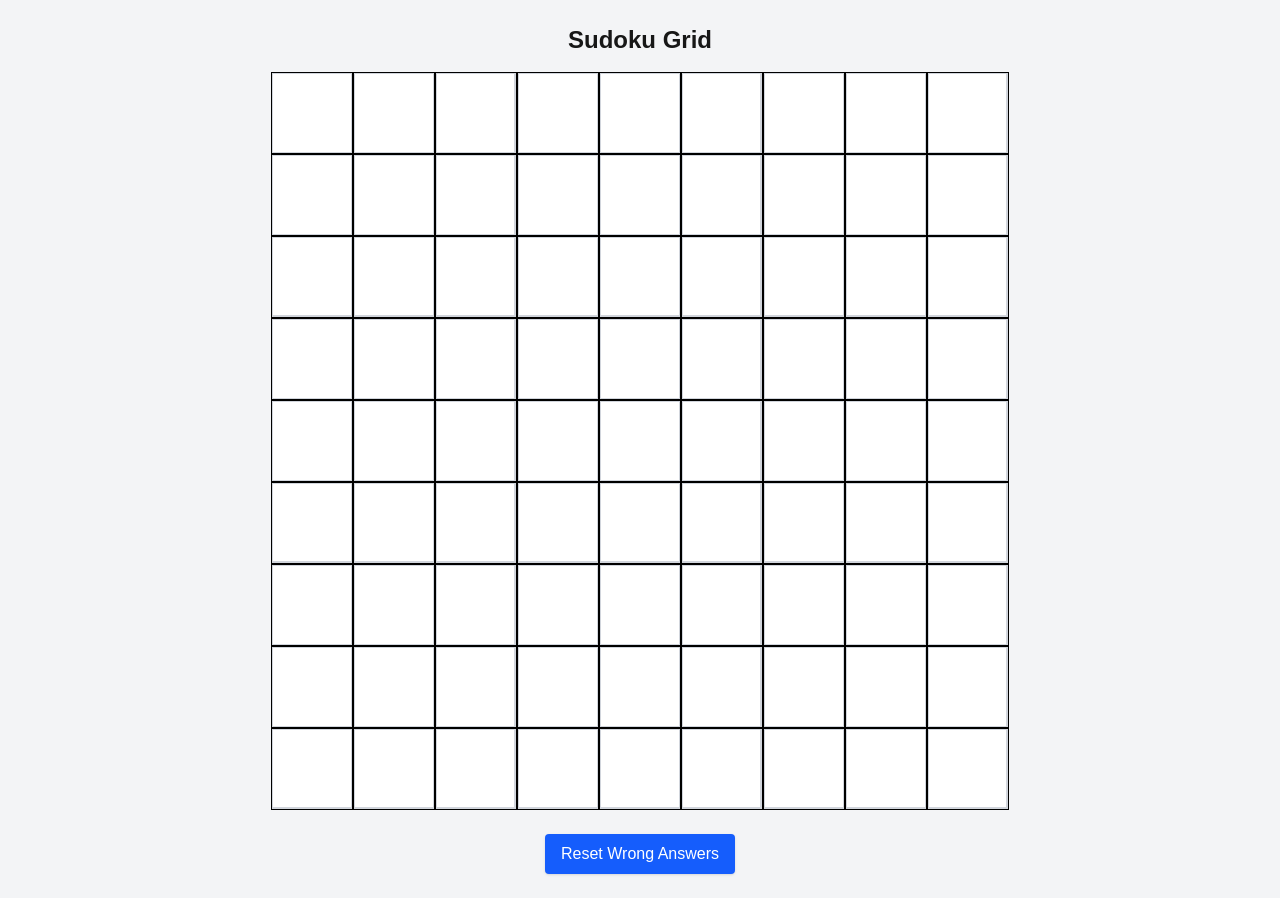
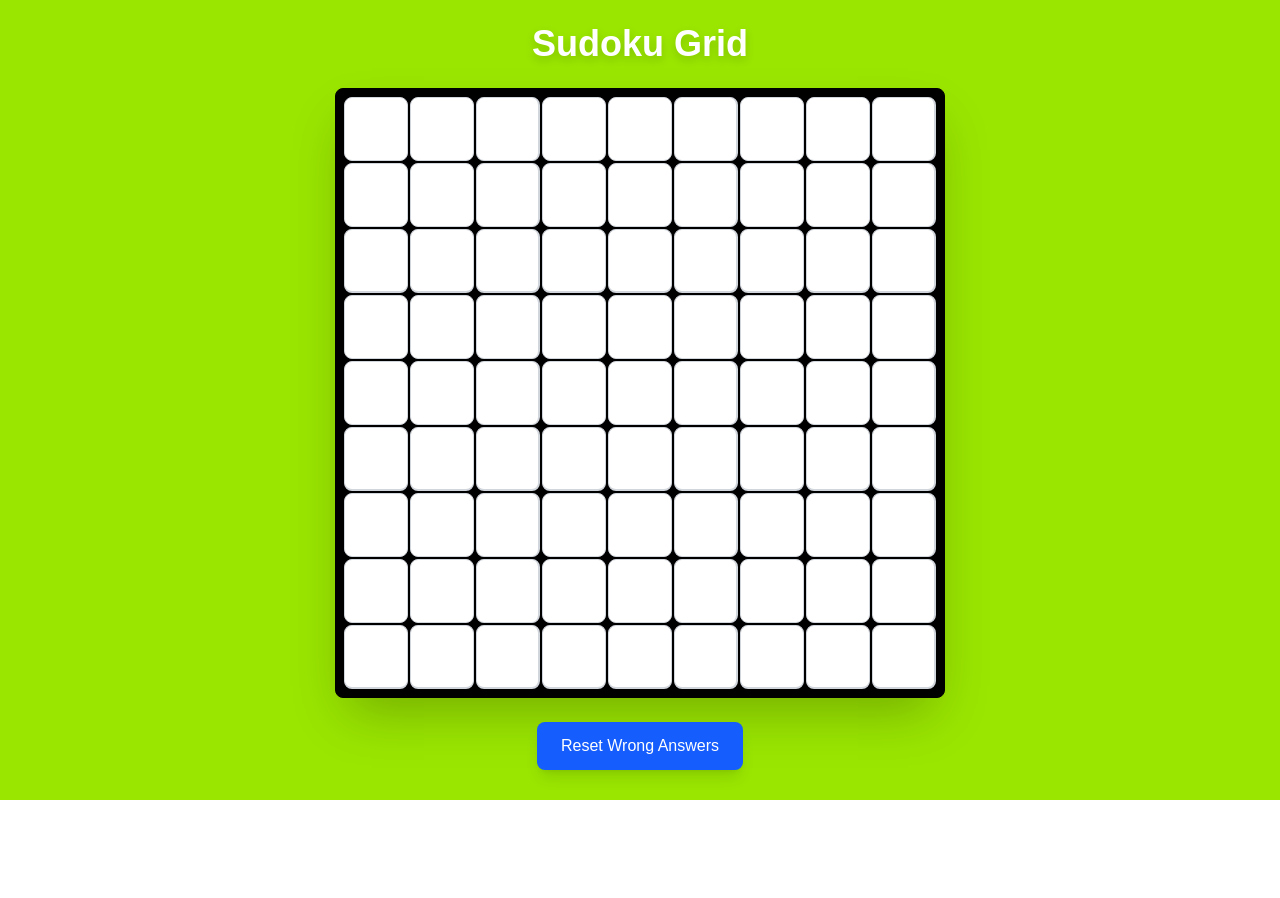
Before and after one commit to Shetty-Aryan/Sudoku, a Next.js app: page / in a window 1280 px wide. After the commit the page ends 800 px from the top, so only its background shows below. Built offline with nearby package versions, Linux system fonts and the light colour scheme; no server answers; the database is empty.

Commit message:
Initial commit

```diff
--- a/src/app/page.tsx
+++ b/src/app/page.tsx
@@ -32,7 +32,7 @@ export default function Home() {
 
         const questionGrid = parseStringToGrid(data.question);
         const solutionGrid = parseStringToGrid(data.solution);
-        console.log(data.question)
+        console.log(data.question);
         setQuestion(questionGrid);
         setSolution(solutionGrid);
         setUserGrid(questionGrid); // start from the given puzzle
@@ -90,14 +90,16 @@ export default function Home() {
   };
 
   return (
-    <main className="p-6 min-h-screen bg-gray-100 flex flex-col items-center">
-      <h1 className="text-2xl font-bold mb-4">Sudoku Grid</h1>
+    <main className="p-6 min-h-screen bg-lime-400 flex flex-col items-center">
+      <h1 className="text-4xl font-bold mb-6 text-white drop-shadow-lg">
+        Sudoku Grid
+      </h1>
 
-      <div className="grid grid-cols-9 gap-[2px] w-max border border-black bg-black">
+      <div className="grid grid-cols-9 gap-[2px] w-max border border-black bg-black shadow-2xl rounded-lg p-2">
         {userGrid.map((row, rowIndex) => row.map((cell, colIndex) => (
             <div
               key={`${rowIndex}-${colIndex}`}
-              className={`w-20 h-20 text-2xl border border-gray-300 flex items-center justify-center ${getCellStyle(
+              className={`w-16 h-16 text-2xl border border-gray-300 flex items-center justify-center rounded-lg ${getCellStyle(
                 rowIndex,
                 colIndex
               )}`}
@@ -121,7 +123,7 @@ export default function Home() {
 
       <button
         onClick={resetWrongAnswers}
-        className="mt-6 px-4 py-2 bg-blue-600 text-white rounded shadow hover:bg-blue-700"
+        className="mt-6 px-6 py-3 bg-blue-600 text-white rounded-lg shadow-lg hover:bg-blue-700 hover:scale-105 transition-transform"
       >
         Reset Wrong Answers
       </button>
```
